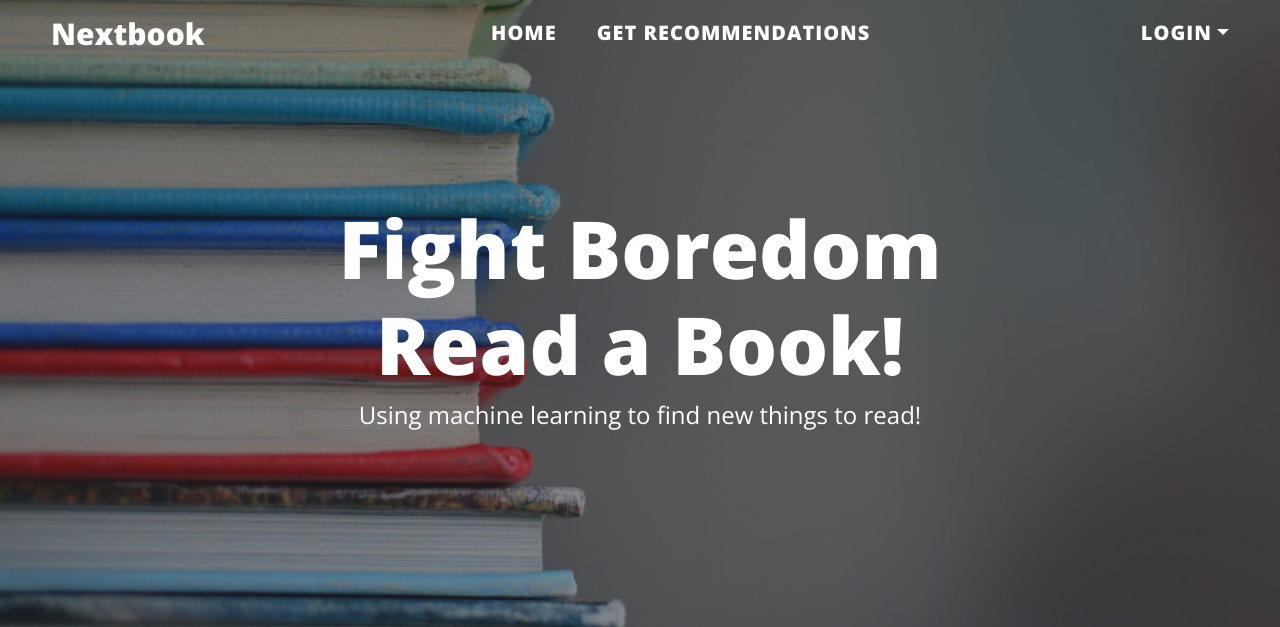
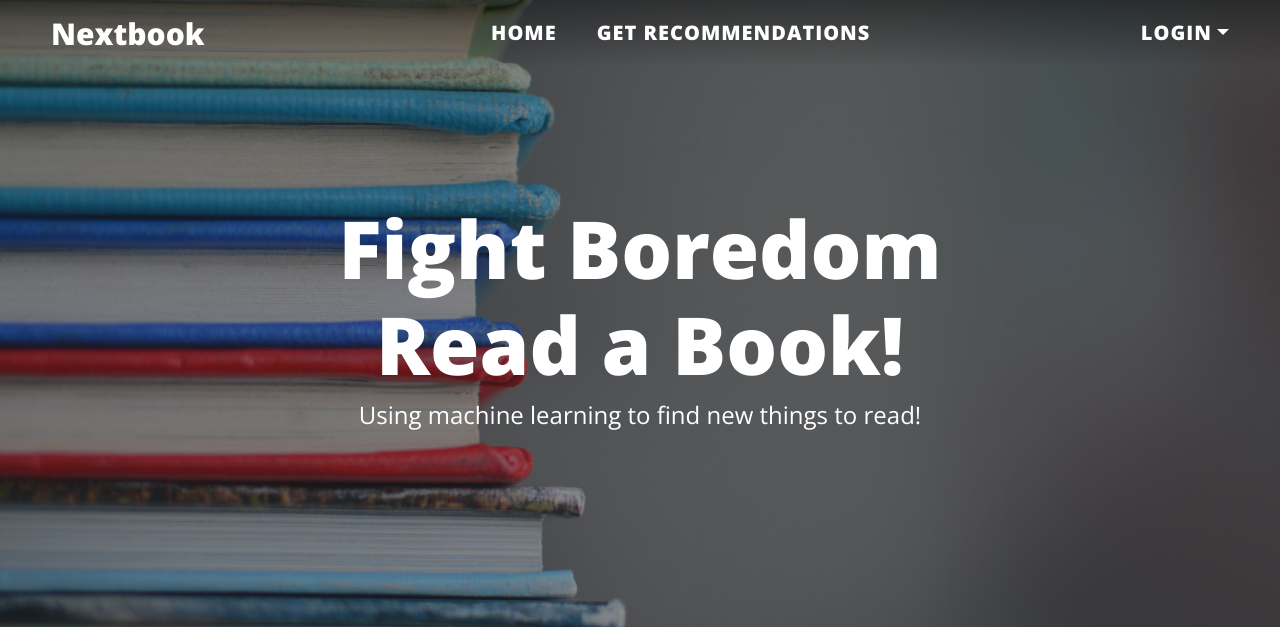
Before and after one commit to J-A-Gray/next-book, a Flask app: page / in a window 1280 px wide. Shown: the top 627 px of the page. Run offline with Flask 2, Linux system fonts and the light colour scheme; some libraries are stand-ins or nearby versions.

Commit message:
Add linear-gradient to navbar.

```diff
--- a/static/css/style.css
+++ b/static/css/style.css
@@ -126,8 +126,8 @@ img::-moz-selection {
 
 @media only screen and (min-width: 992px) {
   #mainNav {
-    border-bottom: 1px solid transparent;
-    background: transparent;
+    border-bottom: transparent;
+    background: linear-gradient(rgba(0, 0, 0, 0.4), transparent);
   }
   #mainNav .navbar-brand {
     padding: 0px 20px;
```
